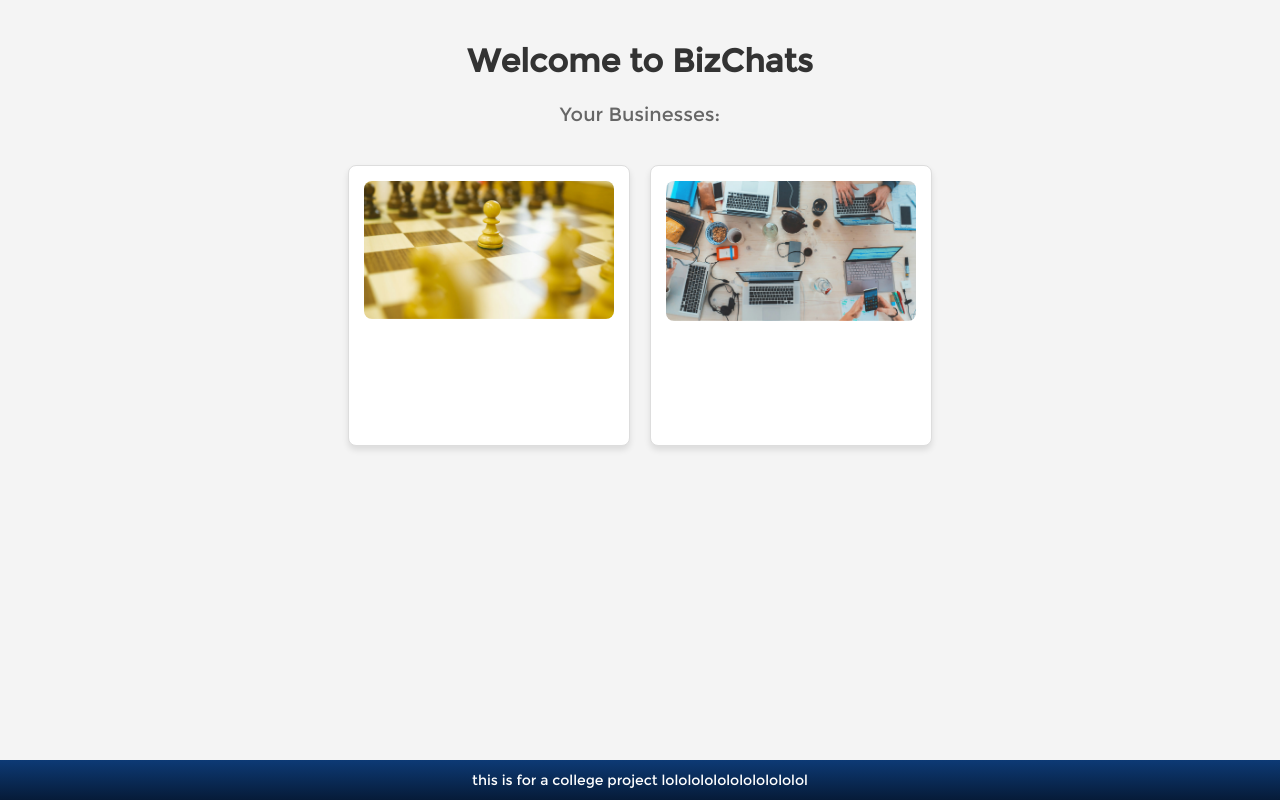
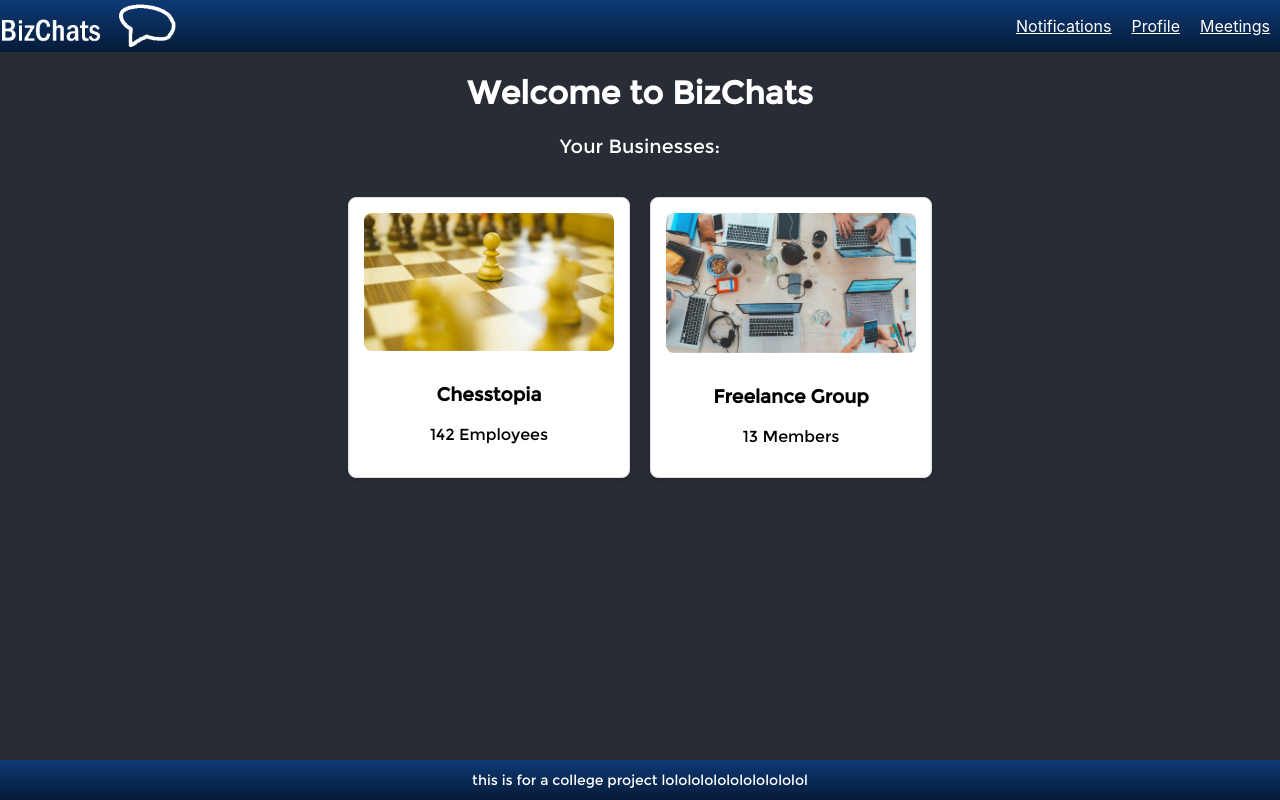
Before and after one commit to MilanTheMan/Bizchats, a React (Create React App) app in the folder frontend/: page /professional in a window 1280 px wide. Built offline with nearby package versions, Linux system fonts and the light colour scheme.

Commit message:
fixed the css of the business page

```diff
--- a/frontend/src/components/professional/Professional.js
+++ b/frontend/src/components/professional/Professional.js
@@ -2,6 +2,7 @@ import React from "react";
 import "./style.css";
 import chessImg from "../../img/chess.jpg";
 import freelanceImg from "../../img/workplace.jpg";
+import Header from "../header/Header";
 
 const Professional = () => {
   // List of businesses with their details
@@ -22,6 +23,7 @@ const Professional = () => {
 
   return (
     <div className="professional-page">
+      <Header/>
       {/* Header Section */}
       <header className="professional-header">
         <h1>Welcome to BizChats</h1>
--- a/frontend/src/components/professional/style.css
+++ b/frontend/src/components/professional/style.css
@@ -3,9 +3,7 @@
     display: flex;
     flex-direction: column;
     align-items: center;
-    background-color: #f4f4f4;
     min-height: 100vh;
-    padding: 20px;
     box-sizing: border-box;
   }
 
@@ -17,12 +15,10 @@
 
   .professional-header h1 {
     font-size: 2rem;
-    color: #333;
   }
 
   .professional-header p {
     font-size: 1.2rem;
-    color: #666;
   }
 
   /* Business List */
@@ -45,6 +41,11 @@
     width: 250px;
     box-shadow: 0 4px 6px rgba(0, 0, 0, 0.1);
     transition: transform 0.3s ease;
+    cursor: pointer;
+
+    h3, p{
+      color: black;
+    }
   }
 
   .business-card:hover {
```
